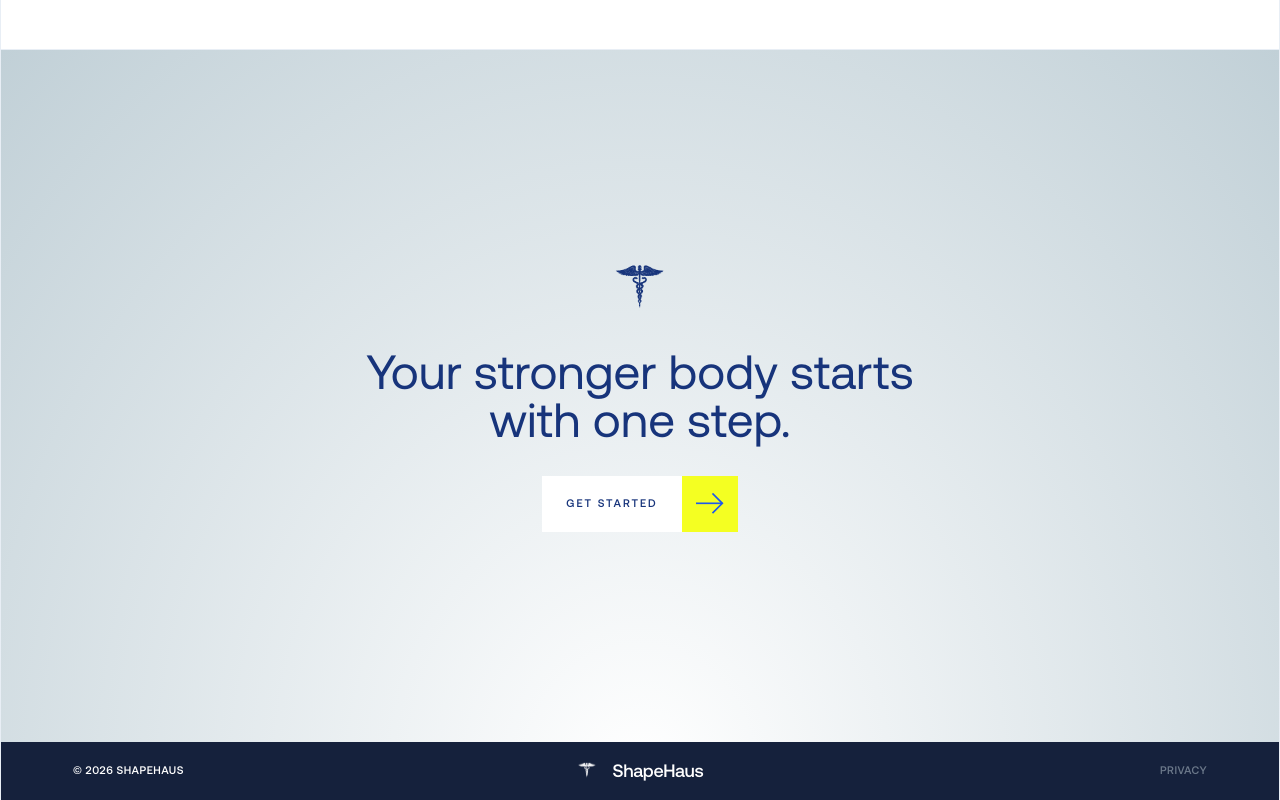
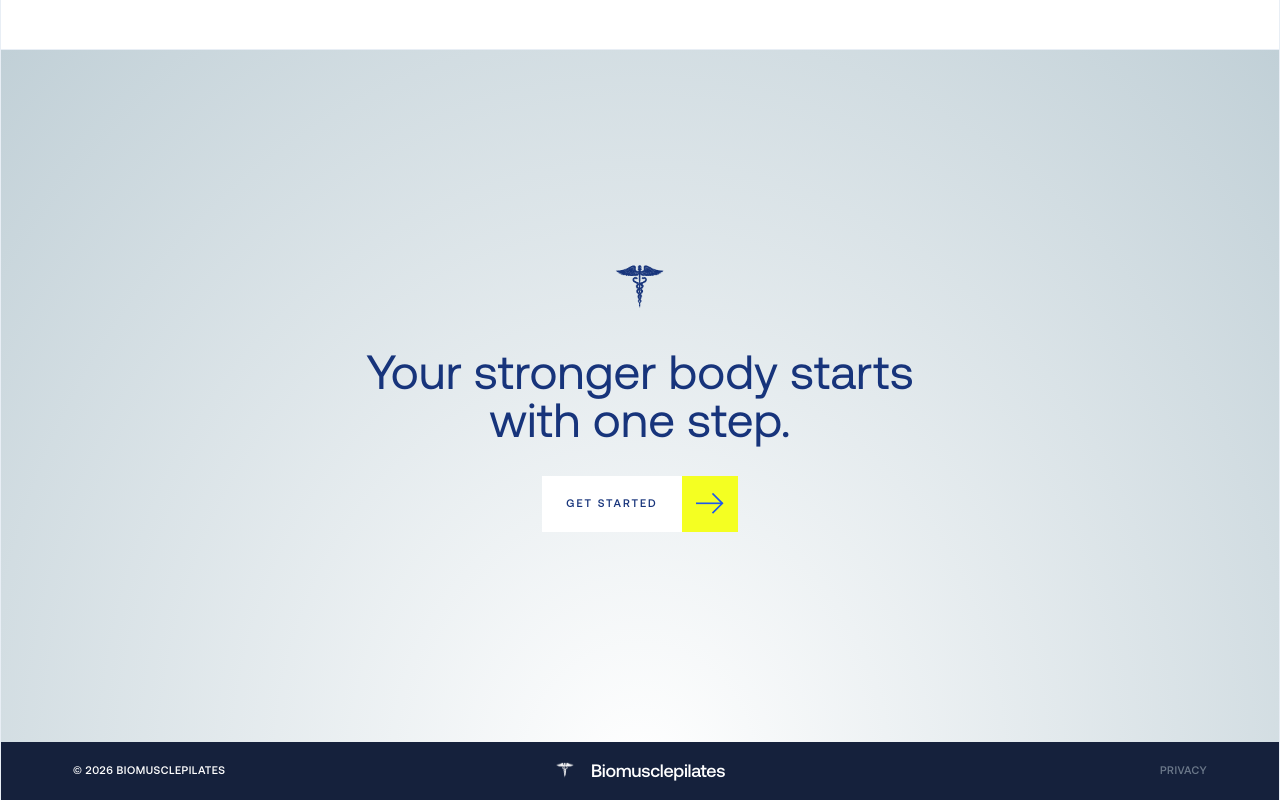
Before and after one commit to Mheek-frosh/inspo, a React (Vite) app: page /contact in a window 1280 px wide. Shown: the part 1792-2592 px from the top of the page. Built offline with nearby package versions, Linux system fonts and the light colour scheme; a web font is replaced by a local one.

Commit message:
updated name

```diff
--- a/index.html
+++ b/index.html
@@ -5,10 +5,10 @@
     <link rel="icon" type="image/png" sizes="32x32" href="/assets/logos/favicon.png" />
     <link rel="apple-touch-icon" sizes="180x180" href="/assets/logos/favicon-180.png" />
     <meta name="viewport" content="width=device-width, initial-scale=1.0" />
-    <title>ShapeHaus — Stronger Body. Better Alignment. Better You.</title>
+    <title>Biomusclepilates — Stronger Body. Better Alignment. Better You.</title>
     <meta
       name="description"
-      content="ShapeHaus helps you strengthen your muscles, improve pelvic alignment, and build a stronger core through guided movement and targeted exercises."
+      content="Biomusclepilates helps you strengthen your muscles, improve pelvic alignment, and build a stronger core through guided movement and targeted exercises."
     />
   </head>
   <body>
--- a/src/components/BookSessionModal.tsx
+++ b/src/components/BookSessionModal.tsx
@@ -37,7 +37,7 @@ export default function BookSessionModal() {
         >
           ×
         </button>
-        <p className="eyebrow">ShapeHaus</p>
+        <p className="eyebrow">Biomusclepilates</p>
         <h2 id="book-session-title">Book a Session</h2>
         <p className="body">
           Tell us what you&apos;d like to work on — strength, core development,
@@ -50,7 +50,7 @@ export default function BookSessionModal() {
           method="POST"
           onSubmit={closeBookSession}
         >
-          <input type="hidden" name="_subject" value="Book a Session — ShapeHaus" />
+          <input type="hidden" name="_subject" value="Book a Session — Biomusclepilates" />
           <input type="hidden" name="_captcha" value="false" />
           <input type="hidden" name="_template" value="table" />
           <div className="form-group">
--- a/src/components/CTASection.tsx
+++ b/src/components/CTASection.tsx
@@ -50,10 +50,10 @@ export default function CTASection({
 export function CTAFooter() {
   return (
     <div className="cta-footer">
-      <p className="cta-footer-copy">&copy; 2026 ShapeHaus</p>
+      <p className="cta-footer-copy">&copy; 2026 Biomusclepilates</p>
       <a href="/" className="cta-wordmark-link">
         <img src={logos.markWhite} alt="" className="cta-footer-mark" aria-hidden="true" />
-        <span className="cta-wordmark-text">ShapeHaus</span>
+        <span className="cta-wordmark-text">Biomusclepilates</span>
       </a>
       <div className="cta-footer-meta">
         <a className="cta-footer-credit" href="/privacy">
--- a/src/components/Navigation.tsx
+++ b/src/components/Navigation.tsx
@@ -57,7 +57,7 @@ export default function Navigation({
             className="logo-mark"
             aria-hidden="true"
           />
-          <span className="logo-text">ShapeHaus</span>
+          <span className="logo-text">Biomusclepilates</span>
         </Link>
         <button
           type="button"
--- a/src/components/Splash.tsx
+++ b/src/components/Splash.tsx
@@ -7,7 +7,7 @@ export default function Splash({ active }: { active: boolean }) {
     <div className="splash splash-active">
       <div className="splash-brand">
         <img src={logos.markWhite} alt="" className="splash-logo-mark" aria-hidden="true" />
-        <span className="splash-logo logo-text">ShapeHaus</span>
+        <span className="splash-logo logo-text">Biomusclepilates</span>
       </div>
     </div>
   )
--- a/src/pages/ContactPage.tsx
+++ b/src/pages/ContactPage.tsx
@@ -67,7 +67,7 @@ export default function ContactPage({
             <input
               type="hidden"
               name="_subject"
-              value="New contact form submission — ShapeHaus"
+              value="New contact form submission — Biomusclepilates"
             />
             <input type="hidden" name="_captcha" value="false" />
             <input type="hidden" name="_template" value="table" />
```
